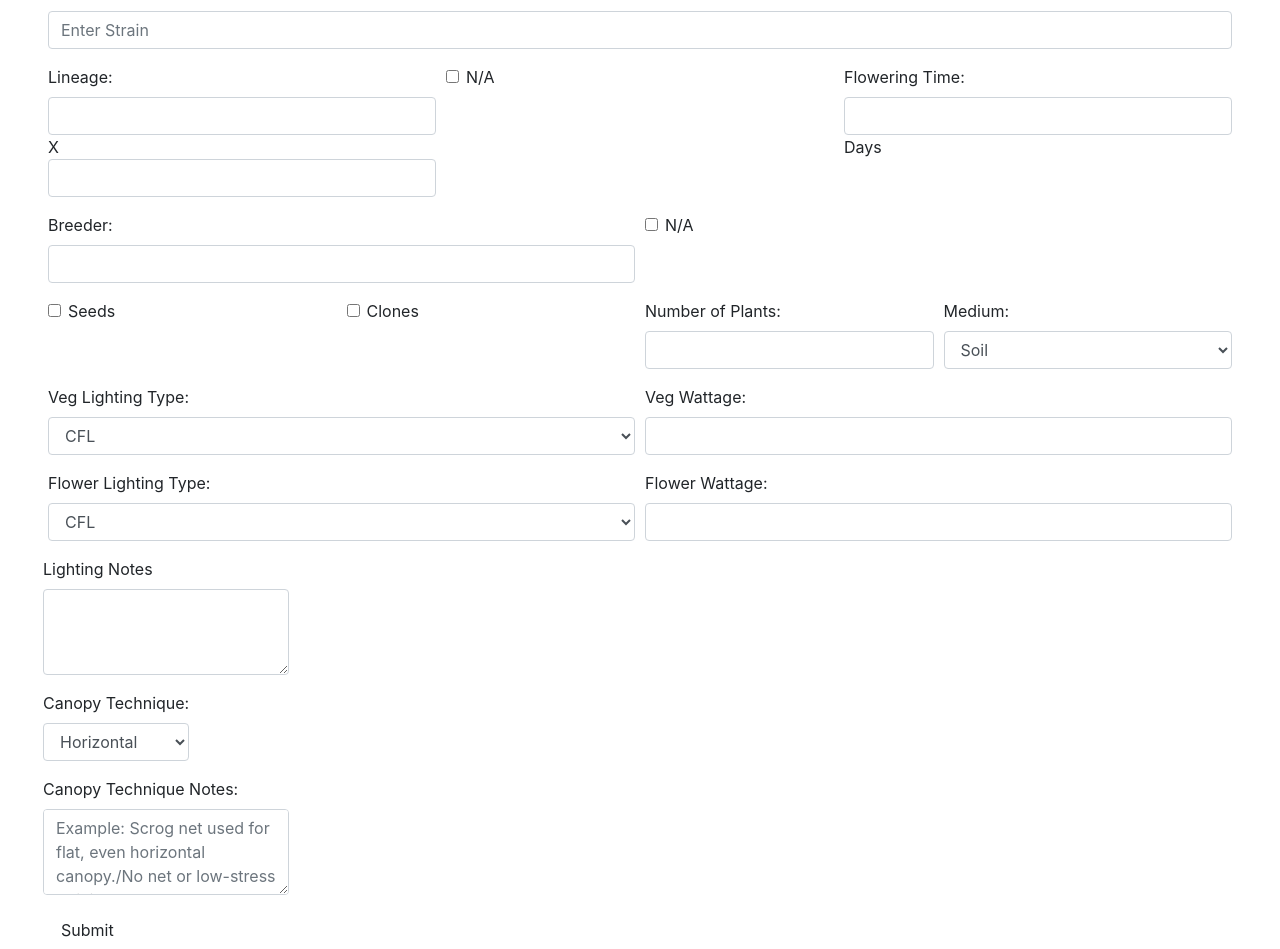
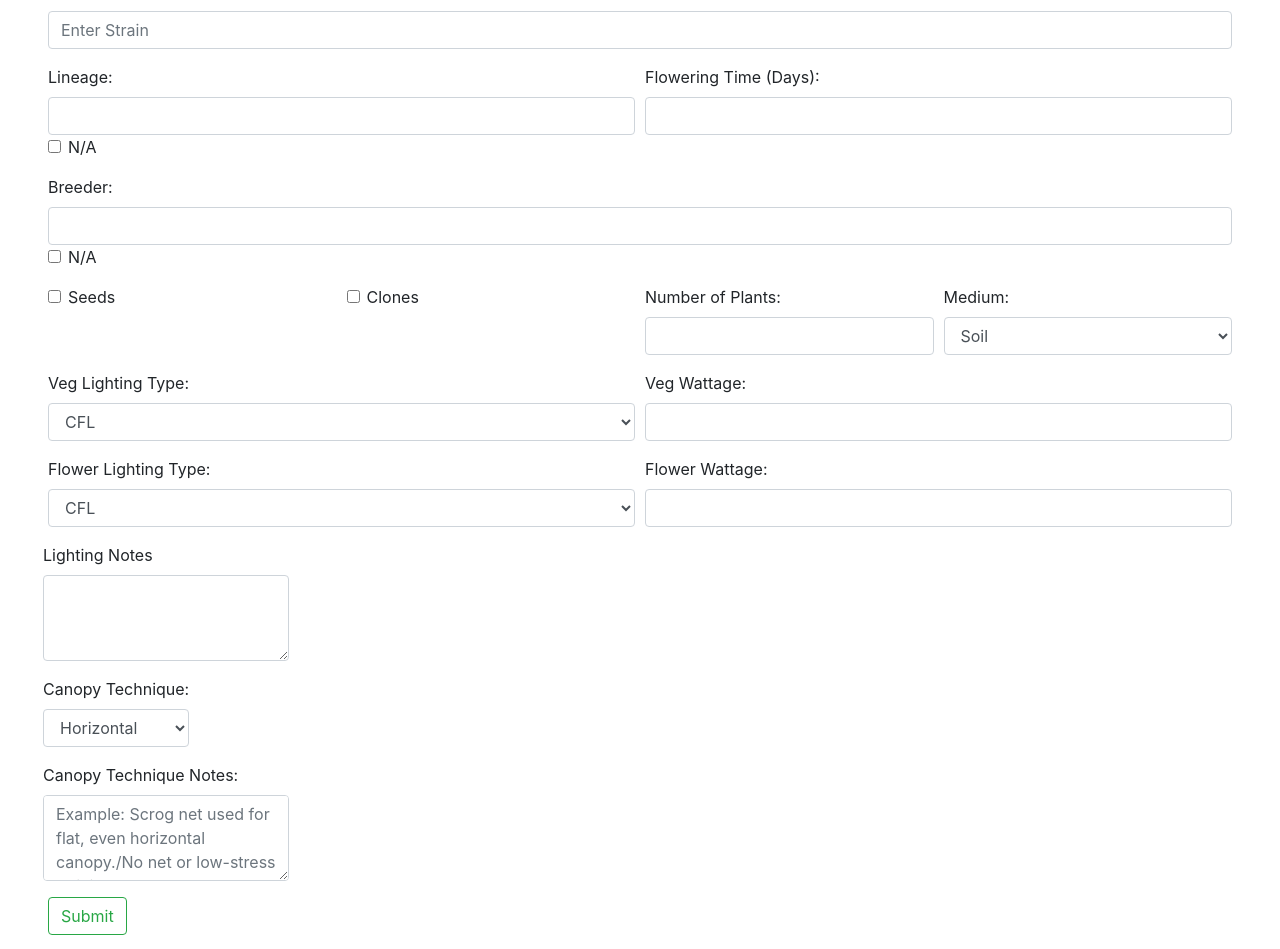
Before and after one commit to kylewhittemore/project-three, a React (Create React App) app in the folder client/: page / in a window 1280 px wide. Shown: the part 241-1190 px from the top of the page. Built offline with nearby package versions, Linux system fonts and the light colour scheme.

Commit message:
added handleFormSubmit/InputChange; added state and values, added name's to each input; lineage is now 1 input box

```diff
--- a/client/src/components/StaticForm/StaticForm.js
+++ b/client/src/components/StaticForm/StaticForm.js
@@ -1,11 +1,65 @@
-import React from "react";
+import React, { Component } from "react";
 import Button from "react-bootstrap/Button";
-import Container from "react-bootstrap/Container";
 import Form from "react-bootstrap/Form";
 import Col from "react-bootstrap/Col";
 import "./style.css";
 
-export default function StaticForm() {
+class StaticForm extends Component {
+
+    state = {
+        seasonName: "",
+        dateStarted: "",
+        dateCompleted: "",
+        strainName: "",
+        lineage: "",
+        floweringTime: "",
+        breeder: "",
+        starterPlantType: "",
+        numPlants: "",
+        medium: "",
+        vegLightType: "",
+        vegLightWattage: "",
+        flowerLightType: "",
+        flowerLightWattage: "",
+        lightNotes: "",
+        canopyTechnique: "",
+        canopyTechniqueNotes: ""
+    };
+
+    handleInputChange = event => {
+        let value = event.target.value;
+        const name = event.target.name;
+
+        this.setState({
+            [name]: value
+        });
+    };
+
+    handleFormSubmit = event => {
+        event.preventDefault();
+
+        this.setState({
+            seasonName: "",
+            dateStarted: "",
+            dateCompleted: "",
+            strainName: "",
+            lineage: "",
+            floweringTime: "",
+            breeder: "",
+            starterPlantType: "",
+            numPlants: "",
+            medium: "",
+            vegLightType: "",
+            vegLightWattage: "",
+            flowerLightType: "",
+            flowerLightWattage: "",
+            lightNotes: "",
+            canopyTechnique: "",
+            canopyTechniqueNotes: ""
+        });
+    };
+
+    render() {
 
         return (
         <div>
@@ -14,72 +68,67 @@ export default function StaticForm() {
                 <Form.Row>
                     <Form.Group as={Col} controlId="log.ControlInput1">
                         <Form.Label>Season Name:</Form.Label>
-                    <Form.Control type="text" placeholder="Enter Name" />
+                        <Form.Control name="seasonName" value={this.state.seasonName} onChange={this.handleInputChange} type="text" placeholder="Enter Name" />
                     </Form.Group>
                 </Form.Row>
 
                 <Form.Row>
                     <Form.Group as={Col} controlId="log.ControlInput2">
                         <Form.Label>Date:</Form.Label>
-                    <Form.Control type="date" />
+                        <Form.Control name="dateStarted" value={this.state.dateStarted} onChange={this.handleInputChange} type="date" />
                     </Form.Group>
                     <Form.Group as={Col} controlId="log.ControlInput3">
                         <Form.Label>Planned Harvest Date:</Form.Label>
-                    <Form.Control type="text" />
+                        <Form.Control name="dateComplete" value={this.state.dateCompleted} onChange={this.handleInputChange} type="date" />
                     </Form.Group>
                 </Form.Row>
 
                 <Form.Row>
                     <Form.Group as={Col} controlId="log.ControlInput4">
                         <Form.Label>Strain Name:</Form.Label>
-                    <Form.Control type="text" placeholder="Enter Strain" />
+                        <Form.Control name="strainName" value={this.state.strainName} onChange={this.handleInputChange} type="text" placeholder="Enter Strain" />
                     </Form.Group>
                 </Form.Row>
 
                 <Form.Row>
                     <Form.Group as={Col} controlId="log.ControlInput5">
                         <Form.Label>Lineage:</Form.Label>
-                    <Form.Control type="text" /> X <Form.Control type="text" />
-                </Form.Group>
-
-                <Form.Group as={Col} id="formGridCheckbox">
-                    <Form.Check type="checkbox" label="N/A" />
+                        <Form.Control name="lineage" value={this.state.lineage} onChange={this.handleInputChange} type="text" />
+                        {/* for the N/A checkbox if someone doesn't know the lineage, how do we set model? */}
+                        <Form.Check name="lineage" value={this.state.lineage} onChange={this.handleInputChange} type="checkbox" id="formGridCheckbox" label="N/A" />
                     </Form.Group>
 
                     <Form.Group as={Col} id="log.ControlInput6">
-                    <Form.Label>Flowering Time:</Form.Label>
-                    <Form.Control type="text" /> Days
+                        <Form.Label>Flowering Time (Days):</Form.Label>
+                        <Form.Control name="floweringTime" value={this.state.floweringTime} onChange={this.handleInputChange} type="text" />
                     </Form.Group>
                 </Form.Row>
 
                 <Form.Row>
                     <Form.Group as={Col} controlId="log.ControlInput7">
                         <Form.Label>Breeder:</Form.Label>
-                    <Form.Control type="text" />
+                        <Form.Control name="breeder" value={this.state.breeder} onChange={this.handleInputChange} type="text" />
+                        <Form.Check name="breeder" value={this.state.breeder} onChange={this.handleInputChange} type="checkbox" id="formGridCheckbox" label="N/A" />
+                    </Form.Group>
+                </Form.Row>
+                {/* for starterPlantType, how do we take value of the label? */}
+                <Form.Row>
+                    <Form.Group as={Col} id="formGridCheckbox">
+                        <Form.Check name="starterPlantType" value={this.state.starterPlantType} onChange={this.handleInputChange} type="checkbox" label="Seeds" />
                     </Form.Group>
 
                     <Form.Group as={Col} id="formGridCheckbox">
-                    <Form.Check type="checkbox" label="N/A" />
-                </Form.Group>
-            </Form.Row>
-
-            <Form.Row>
-                <Form.Group as={Col} id="formGridCheckbox">
-                    <Form.Check type="checkbox" label="Seeds" />
-                </Form.Group>
-
-                <Form.Group as={Col} id="formGridCheckbox">
-                    <Form.Check type="checkbox" label="Clones" />
+                        <Form.Check name="starterPlantType" value={this.state.starterPlantType} onChange={this.handleInputChange} type="checkbox" label="Clones" />
                     </Form.Group>
 
                     <Form.Group as={Col} controlId="log.ControlInput8">
                         <Form.Label>Number of Plants:</Form.Label>
-                    <Form.Control type="number" />
+                        <Form.Control name="numPlants" value={this.state.numPlants} onChange={this.handleInputChange} type="number" />
                     </Form.Group>
 
                     <Form.Group as={Col} controlId="log.ControlSelect1">
                         <Form.Label>Medium:</Form.Label>
-                    <Form.Control as="select">
+                        <Form.Control name="medium" value={this.state.medium} onChange={this.handleInputChange} as="select">
                             <option>Soil</option>
                             <option>Coco</option>
                             <option>Rockwool</option>
@@ -91,7 +140,7 @@ export default function StaticForm() {
                 <Form.Row>
                     <Form.Group as={Col} controlId="log.ControlSelect2">
                         <Form.Label>Veg Lighting Type:</Form.Label>
-                    <Form.Control as="select">
+                        <Form.Control name="vegLightType" value={this.state.vegLightType} onChange={this.handleInputChange} as="select">
                             <option>CFL</option>
                             <option>T5 Flourescent</option>
                             <option>Ceramic Metal Halide (CMH)</option>
@@ -102,14 +151,14 @@ export default function StaticForm() {
 
                     <Form.Group as={Col} controlId="log.ControlInput9">
                         <Form.Label>Veg Wattage:</Form.Label>
-                    <Form.Control type="number" />
+                        <Form.Control name="vegLightWattage" value={this.state.vegLightWattage} onChange={this.handleInputChange} type="number" />
                     </Form.Group>
                 </Form.Row>
 
                 <Form.Row>
                     <Form.Group as={Col} controlId="log.ControlSelect3">
                         <Form.Label>Flower Lighting Type:</Form.Label>
-                    <Form.Control as="select">
+                        <Form.Control name="flowerLightType" value={this.state.flowerLightType} onChange={this.handleInputChange} as="select">
                             <option>CFL</option>
                             <option>T5 Flourescent</option>
                             <option>Ceramic Metal Halide (CMH)</option>
@@ -120,21 +169,21 @@ export default function StaticForm() {
 
                     <Form.Group as={Col} controlId="log.ControlInput10">
                         <Form.Label>Flower Wattage:</Form.Label>
-                    <Form.Control type="number" />
+                        <Form.Control name="flowerLightWattage" value={this.state.flowerLightWattage} onChange={this.handleInputChange} type="number" />
                     </Form.Group>
                 </Form.Row>
 
                 <Form.Row>
                     <Form.Group controlId="log.ControlTextarea1">
                         <Form.Label>Lighting Notes</Form.Label>
-                    <Form.Control as="textarea" rows="3" />
+                        <Form.Control name="lightNotes" value={this.state.lightNotes} onChange={this.handleInputChange} as="textarea" rows="3" />
                     </Form.Group>
                 </Form.Row>
 
                 <Form.Row>
                     <Form.Group controlId="log.ControlSelect4">
                         <Form.Label>Canopy Technique:</Form.Label>
-                    <Form.Control as="select">
+                        <Form.Control name="canopyTechnique" value={this.state.canopyTechnique} onChange={this.handleInputChange} as="select">
                             <option>Horizontal</option>
                             <option>Vertical</option>
                         </Form.Control>
@@ -144,15 +193,17 @@ export default function StaticForm() {
                 <Form.Row>
                     <Form.Group controlId="log.ControlTextarea2">
                         <Form.Label>Canopy Technique Notes:</Form.Label>
-                    <Form.Control as="textarea" rows="3" placeholder="Example: Scrog net used for flat, even horizontal canopy./No net or low-stress training used" />
+                        <Form.Control name="canopyTechniqueNotes" value={this.state.canopyTechniqueNotes} onChange={this.handleInputChange} as="textarea" rows="3" placeholder="Example: Scrog net used for flat, even horizontal canopy./No net or low-stress training used" />
                     </Form.Group>
                 </Form.Row>
 
-            <Button variant="outline" type="submit">
+                <Button onClick={this.handleFormSubmit} variant="outline-success" type="submit">
                     Submit
             </Button>
             </Form>
         </div>
         );
+    };
+};
 
-};
+export default StaticForm;
```
Lines whose indentation alone changed are shown as unchanged.
